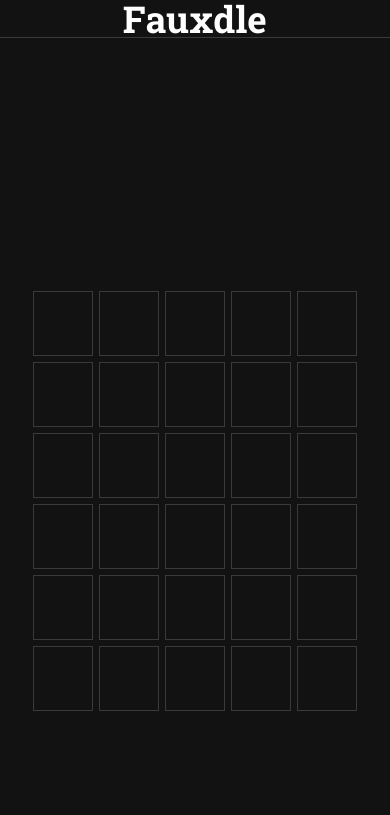
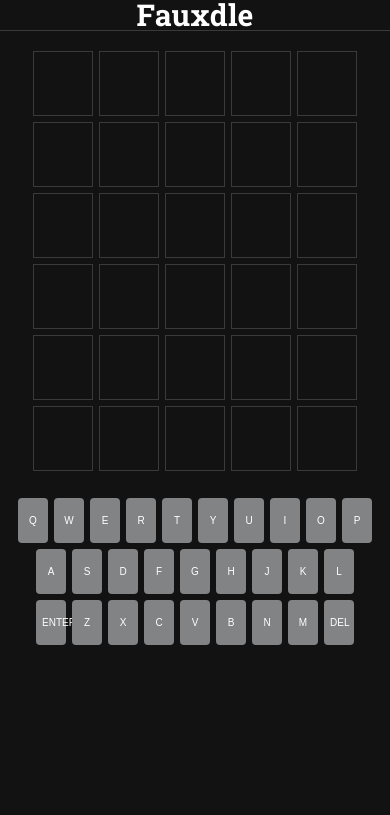
Before and after one commit to MattRoumo27/Wordle-Clone, a React (Create React App) app: page / in a window 390 px wide. Shown: the top 815 px of the page. Built offline with nearby package versions, Linux system fonts and the light colour scheme; a web font is replaced by a local one.

Commit message:
Attempting to make site responsiveness a bit better

```diff
--- a/src/style/App.css
+++ b/src/style/App.css
@@ -11,7 +11,7 @@
 
 .header {
   flex: 10%;
-  border-bottom: 0.1px solid #3a3a3c;
+  border-bottom: 0.1vw solid #3a3a3c;
   width: 100%;
   display: flex;
   justify-content: center;
@@ -22,7 +22,7 @@
 .header .title {
   font-family: 'Roboto Slab', serif;
   font-weight: 700;
-  font-size: 37px;
+  font-size: 30px;
   line-height: 100%;
   letter-spacing: 0.01em;
   text-align: center;
@@ -36,7 +36,7 @@
   width: 100%;
   display: flex;
   align-items: center;
-  padding-top: 250px;
+  padding-top: 8vh;
   flex-direction: column;
 }
 
@@ -58,7 +58,7 @@
 }
 
 .keyboardGrid {
-  padding-top: 100px;
+  padding-top: 2.5vh;
   flex: 40%;
 }
 
@@ -112,3 +112,36 @@
   color:white;
   cursor: not-allowed;
 }
+
+@media screen and (max-width: 400px) {
+  .keyboardTile {
+    display: inline-block;
+    place-items: center;
+    width: 30px;
+    height: 45px;
+    font-size: 14px;
+    margin: 3px;
+    cursor: pointer;
+  }
+
+  .keyboardTile button {
+    background-color: #818384;
+    width: 100%;
+    height: 100%;
+    font-size: 10px;
+    border-radius: 4px;
+    text-align: center;
+    border: none;
+    color:white;
+    cursor: pointer;
+  }
+
+  .letterGrid {
+    flex: 50%;
+    width: 100%;
+    display: flex;
+    align-items: center;
+    padding-top: 2vh;
+    flex-direction: column;
+  }
+}
```
